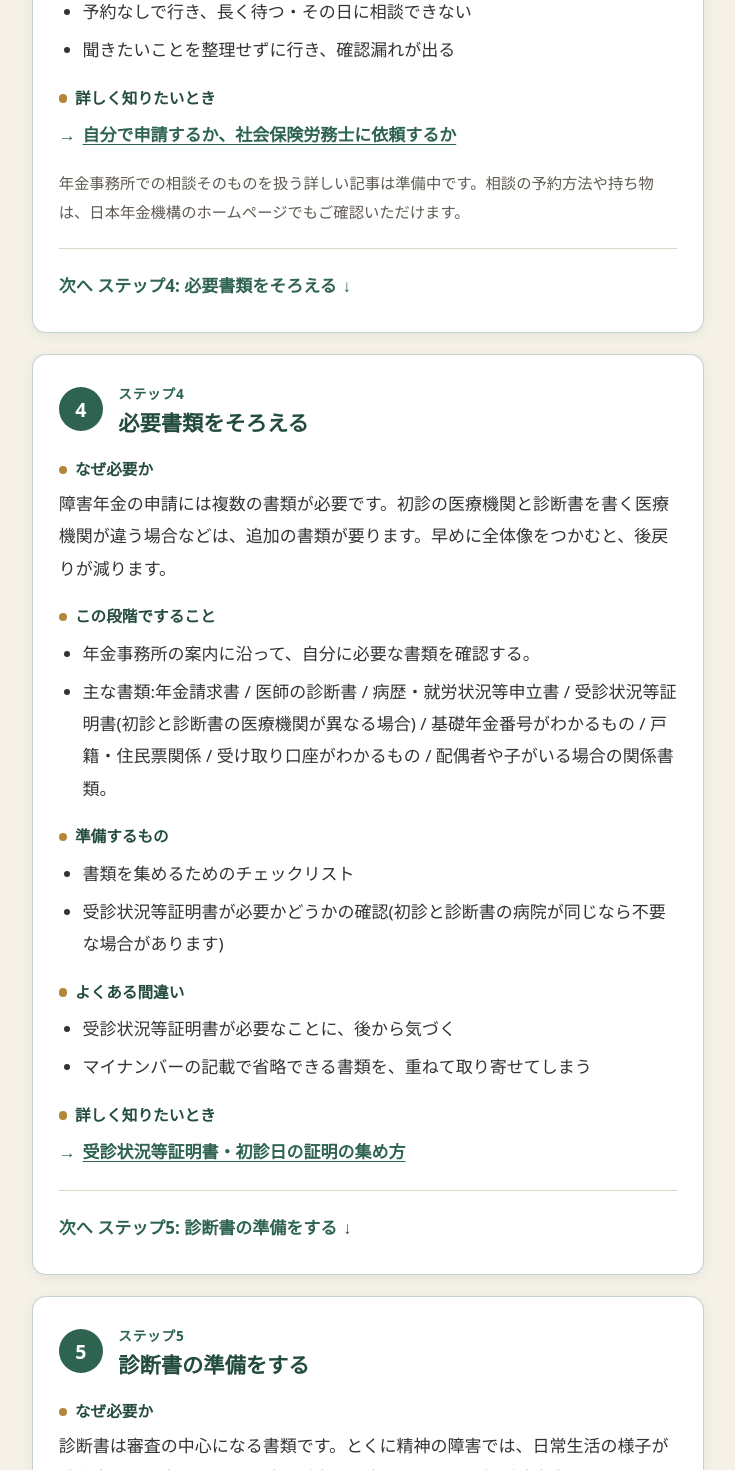
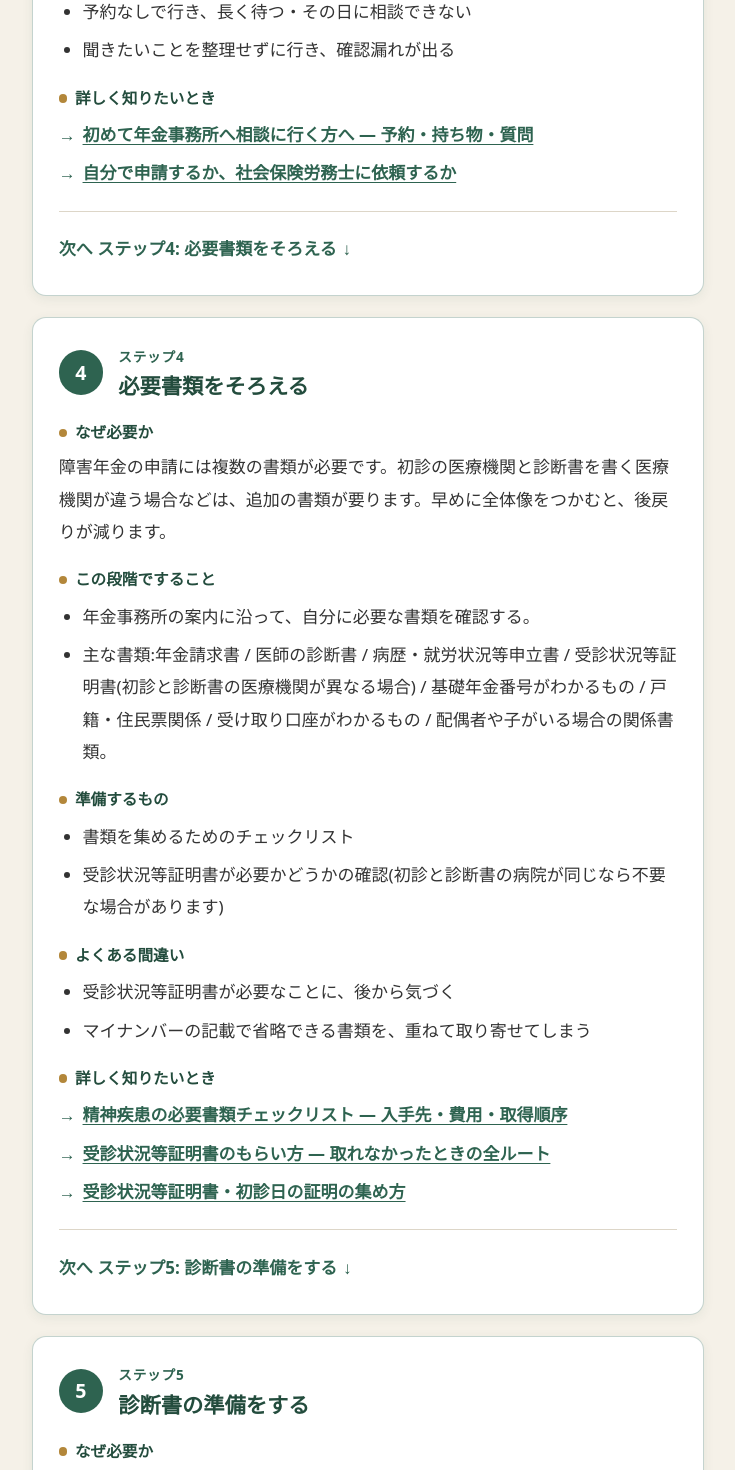
Before and after one commit to azuma1234567/shougainenkin-public-pages, a Next.js app: page / in a window 1280 px wide. Shown: the part 3900-5370 px from the top of the page, without its empty margins (272-1007 px from the left). Built offline with nearby package versions, Linux system fonts and the light colour scheme; no server answers.

Commit message:
Add new column links to application steps

```diff
--- a/app/page.tsx
+++ b/app/page.tsx
@@ -104,10 +104,12 @@ const STEPS: Step[] = [
       "聞きたいことを整理せずに行き、確認漏れが出る",
     ],
     links: [
+      {
+        href: "/columns/nenkin-jimusho-soudan",
+        label: "初めて年金事務所へ相談に行く方へ — 予約・持ち物・質問",
+      },
       { href: "/columns/jibun-de-shinsei", label: "自分で申請するか、社会保険労務士に依頼するか" },
     ],
-    linksNote:
-      "年金事務所での相談そのものを扱う詳しい記事は準備中です。相談の予約方法や持ち物は、日本年金機構のホームページでもご確認いただけます。",
     next: "ステップ4: 必要書類をそろえる",
   },
   {
@@ -128,6 +130,14 @@ const STEPS: Step[] = [
       "マイナンバーの記載で省略できる書類を、重ねて取り寄せてしまう",
     ],
     links: [
+      {
+        href: "/columns/hitsuyou-shorui-seishin",
+        label: "精神疾患の必要書類チェックリスト — 入手先・費用・取得順序",
+      },
+      {
+        href: "/columns/jushinjokyo-shomeisho",
+        label: "受診状況等証明書のもらい方 — 取れなかったときの全ルート",
+      },
       { href: "/columns/shoshinbi-wakaranai", label: "受診状況等証明書・初診日の証明の集め方" },
     ],
     next: "ステップ5: 診断書の準備をする",
@@ -152,6 +162,10 @@ const STEPS: Step[] = [
       "受け取った診断書を確認せず、そのまま提出してしまう",
     ],
     links: [
+      {
+        href: "/columns/shindansho-irai-timing",
+        label: "障害年金の診断書はいつ頼む?依頼タイミングと準備",
+      },
       { href: "/columns/shinsatsu-mae-memo", label: "生活の実態を伝える診察前メモの作り方" },
       { href: "/columns/shindansho-kakunin", label: "診断書を受け取ったら確認すべき7つのポイント" },
       { href: "/columns/shindansho-kaitekurenai", label: "診断書を医師が書いてくれないときの対処法" },
@@ -230,6 +244,10 @@ const STEPS: Step[] = [
       "不支給の通知に、期限のある不服申立て(審査請求)ができることを知らずに諦める",
     ],
     links: [
+      {
+        href: "/columns/shinsei-kikan",
+        label: "障害年金は申請から結果まで何か月?初回振込までの期間",
+      },
       { href: "/columns/fushikyuu-shinsa-seikyu", label: "不支給になったら|審査請求・再審査請求・再請求" },
       { href: "/columns/ninteibi-jigojusho", label: "障害認定日請求と事後重症請求の違い" },
       { href: "/columns/sokyuu-seikyuu", label: "最大5年分をさかのぼる遡及請求の条件" },
```
